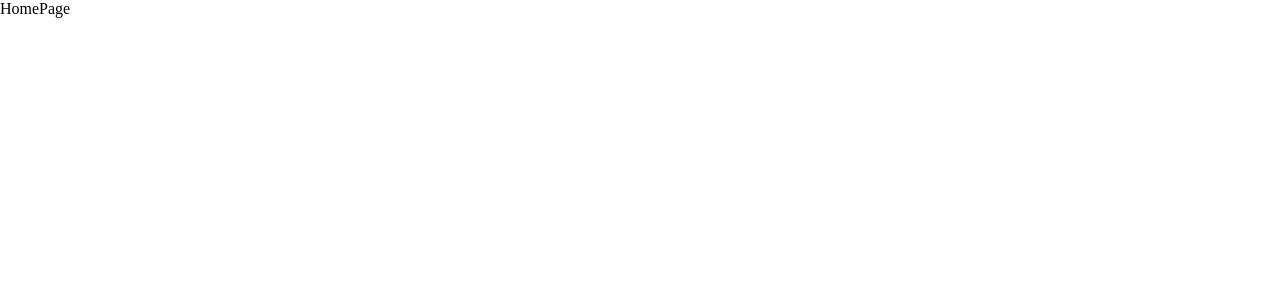
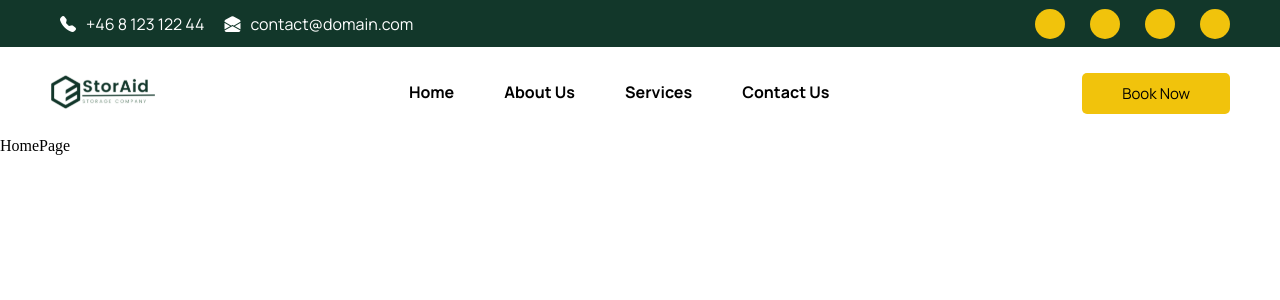
Before and after one commit to Friedbaconz/React-Uppgift, a React (Vite) app: page / in a window 1280 px wide. Shown: the top 300 px of the page. Built offline with nearby package versions, Linux system fonts and the light colour scheme.

Commit message:
Most of the header section is done visually

```diff
--- /dev/null
+++ b/src/components/sections/Header/Header.css
@@ -0,0 +1,135 @@
+
+.Navbar {
+    height: 137px;
+}
+
+.bg-navbar {
+    position: fixed;
+    z-index: 10000;
+    width: 100%;
+    display: flex;
+    .navbar-wrapper {
+        display: block;
+        margin: auto;
+        justify-self: center;
+        align-items: center;
+        width: 100%;
+    }
+}
+
+.navbar-upper {
+    margin: auto;
+    display: flex;
+    background-color: var(--secondary-color);
+    width: 100%;
+    height: 47px;
+    align-items: center;
+    font-family: "Manrope", sans-serif;
+    .navbar-links {
+        justify-self: end;
+        margin: auto;
+        display: flex;
+        margin-right: 50px;
+        gap:25px;
+        font-size: 13px;
+    }
+
+    .domain {
+        font-size: 16px;
+        display: flex;
+        width: auto;
+        align-items: center;
+        color: var(--primary-color);
+        gap: 20px;
+        margin-left: 60px;
+        .telephone {
+            display: flex;
+            margin: auto;
+            gap: 10px;
+            cursor: pointer;
+            white-space: nowrap;
+            &:hover {
+                color: var(--icon-color);
+            }
+        }
+        .email {
+            display: flex;
+            cursor: pointer;
+            gap: 10px;
+            &:hover {
+                color: var(--icon-color);
+            }
+        }
+    }
+}
+
+.navbar-image {
+    display: block;
+    width: 9%;
+    cursor: pointer;
+}
+
+.navbar-icons {
+    display: flex;
+    width: 30px;
+    height: 30px;
+    background-color: var(--icon-color);
+    border-radius: 25px;
+    cursor: pointer;
+    &:hover{
+        background-color: var(--primary-color);
+    }
+}
+
+#icon-img {
+    width: 20%;
+    display: block;
+    margin: auto;
+    justify-content: center;
+}
+
+.navbar-downer {
+    display: flex;
+    width: 100%;
+    height: 90px;
+    margin: auto;
+    align-items: center;
+    justify-content: center;
+    background-color: var(--primary-color);
+    padding: 10px 50px;
+    .Menu-selection {
+        display: flex;
+        color: black;
+        gap:50px;
+        margin: auto;
+        text-align: center;
+        font-family: "Manrope", sans-serif;
+    }
+
+    .book-now {
+
+        display: flex;
+        justify-self: end;
+        background-color: var(--icon-color);
+        border-radius: 5px;
+        padding: 10px 40px;
+        margin-top: auto;
+        width: auto;
+        font-family: "Manrope", sans-serif;
+        font-size: 15px;
+        cursor: pointer;
+        margin-bottom: 13px;
+        &:hover {
+            color: var(--primary-color);
+            background-color: var(--secondary-color);
+        }
+    }
+}
+
+.navbar-text {
+    cursor: pointer;
+    font-weight: bold;
+    &:hover {
+        color: var(--icon-color);
+    }
+}
--- /dev/null
+++ b/src/components/sections/Header/Header.jsx
@@ -0,0 +1,57 @@
+import React from 'react'
+import './Header.css'
+
+const Header = () => {
+    return (
+        <header>
+
+            <div class="Navbar">
+                <div class="bg-navbar">
+                    <div class="navbar-wrapper">
+                        <div class="navbar-upper">
+                            <div class="domain">
+                                <div class="telephone">
+                                        <i class="bi bi-telephone-fill" id="icon-img"></i>
+                                        <p>+46 8 123 122 44</p>
+                                </div>
+                                <div class="email">
+                                        <i class="bi bi-envelope-open-fill" id="icon-img"></i>
+                                        <p>contact@domain.com</p>
+                                </div>
+                            </div>
+                            <div class="navbar-links">
+                                <div class="navbar-icons">
+
+                                </div>
+                                <div class="navbar-icons">
+
+                                </div>
+                                <div class="navbar-icons">
+
+                                </div>
+                                <div class="navbar-icons">
+
+                                </div>
+                            </div>
+                        </div>
+                        <div class="navbar-downer">
+                                <img src="./public/Logo.svg" alt="" class="navbar-image"/>
+                                <div class="Menu-selection">
+                                    <p class="navbar-text">Home</p>
+                                    <p class="navbar-text">About Us</p>
+                                    <p class="navbar-text">Services</p>
+                                    <p class="navbar-text">Contact Us</p>
+                                </div>
+                                <div class="book-now">
+                                    Book Now
+                                </div>
+                        </div>
+                    </div>
+                </div>
+            </div>
+
+        </header>
+    )
+}
+
+export default Header
--- a/src/index.css
+++ b/src/index.css
@@ -1,5 +1,5 @@
 @import url('https://fonts.googleapis.com/css2?family=Manrope:wght@200..800&family=Urbanist:ital,wght@0,100..900;1,100..900&display=swap');
-
+@import url("https://cdn.jsdelivr.net/npm/bootstrap-icons@1.13.1/font/bootstrap-icons.min.css");
 * { box-sizing: border-box; }
 
 :root {
--- a/src/main.jsx
+++ b/src/main.jsx
@@ -4,11 +4,15 @@ import './index.css'
 import { BrowserRouter, Route, Routes } from 'react-router-dom'
 import HomePage from './pages/HomePage'
 import NotFound from './pages/NotFound'
+import Header from './components/sections/Header/Header'
 
 createRoot(document.getElementById('root')).render(
   <StrictMode>
 
   <BrowserRouter>
+    <Header />
+
+
     <Routes>
       <Route path="/" element={<HomePage />} />
       <Route path="*" element={<NotFound />} />
```
Also changed, not shown: public/Logo.svg (added), public/Phone.svg (added).
